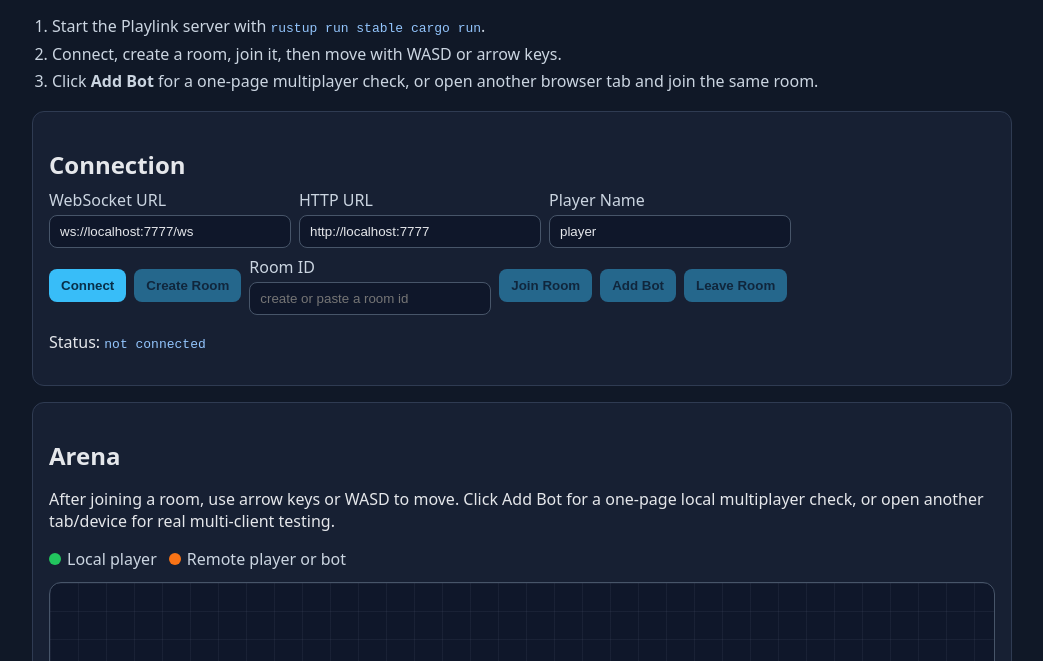
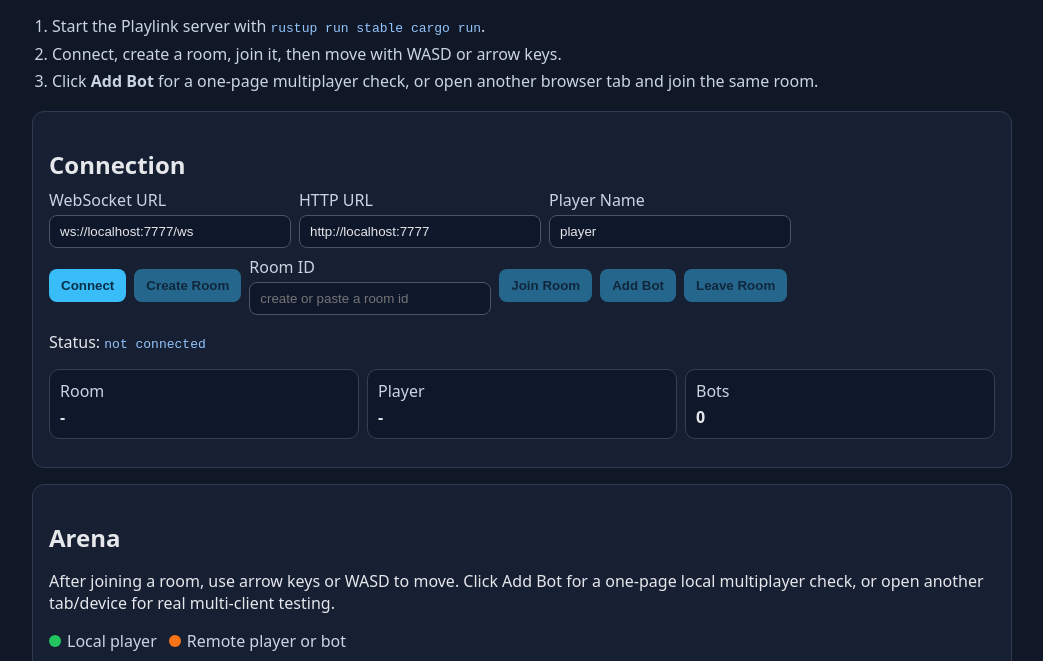
Before and after one commit to blonyar/playlink, a website with bundled scripts: page examples/js-client/mini-game.html in a window 1280 px wide. Shown: the part 129-790 px from the top of the page, without its empty margins (118-1161 px from the left). Built offline with nearby package versions, Linux system fonts and the light colour scheme.

Commit message:
Show mini-game session summary

```diff
--- a/examples/js-client/mini-game.html
+++ b/examples/js-client/mini-game.html
@@ -79,6 +79,28 @@
       background: #7dd3fc;
     }
 
+    .stats {
+      display: grid;
+      grid-template-columns: repeat(3, minmax(0, 1fr));
+      gap: 8px;
+      margin: 12px 0;
+    }
+
+    .stat {
+      border: 1px solid #334155;
+      border-radius: 10px;
+      padding: 10px;
+      background: #0f172a;
+      color: #cbd5e1;
+      overflow-wrap: anywhere;
+    }
+
+    .stat strong {
+      display: block;
+      color: #e5e7eb;
+      margin-top: 4px;
+    }
+
     .legend {
       display: flex;
       flex-wrap: wrap;
@@ -132,6 +154,12 @@
     .local { background: #22c55e; color: #052e16; }
     .remote { background: #f97316; color: #431407; }
 
+    @media (max-width: 760px) {
+      .stats {
+        grid-template-columns: 1fr;
+      }
+    }
+
     pre {
       min-height: 160px;
       max-height: 260px;
@@ -181,6 +209,11 @@
         <button id="leaveButton" disabled>Leave Room</button>
       </div>
       <p>Status: <code id="status">not connected</code></p>
+      <div class="stats" aria-label="Current session summary">
+        <div class="stat">Room<strong id="currentRoom">-</strong></div>
+        <div class="stat">Player<strong id="currentPlayer">-</strong></div>
+        <div class="stat">Bots<strong id="botCount">0</strong></div>
+      </div>
     </section>
 
     <section class="panel">
--- a/examples/js-client/mini-game.js
+++ b/examples/js-client/mini-game.js
@@ -11,6 +11,9 @@ const elements = {
   botButton: document.querySelector('#botButton'),
   leaveButton: document.querySelector('#leaveButton'),
   status: document.querySelector('#status'),
+  currentRoom: document.querySelector('#currentRoom'),
+  currentPlayer: document.querySelector('#currentPlayer'),
+  botCount: document.querySelector('#botCount'),
   arena: document.querySelector('#arena'),
   log: document.querySelector('#log'),
 };
@@ -48,6 +51,12 @@ function setConnectedUi(isConnected) {
 function setJoinedUi(isJoined) {
   elements.botButton.disabled = !isJoined;
   elements.leaveButton.disabled = !isJoined;
+}
+
+function renderSessionSummary() {
+  elements.currentRoom.textContent = client?.roomId ?? '-';
+  elements.currentPlayer.textContent = client?.playerId ?? '-';
+  elements.botCount.textContent = String(bots.length);
 }
 
 function playerLabel(playerId) {
@@ -175,6 +184,7 @@ async function createBot() {
     bot.playerId = joined.player_id;
     installClientHandlers(bot.client, { isPrimary: false });
     bots.push(bot);
+    renderSessionSummary();
 
     bot.client.sendRoomMessage({
       kind: 'move',
@@ -284,7 +294,11 @@ elements.connectButton.addEventListener('click', async () => {
     client.socket.addEventListener('close', () => {
       setConnectedUi(false);
       setJoinedUi(false);
+      for (const bot of bots.splice(0)) {
+        bot.client.close();
+      }
       clearPlayers();
+      renderSessionSummary();
       setStatus('disconnected');
       log('connection closed');
     });
@@ -294,11 +308,13 @@ elements.connectButton.addEventListener('click', async () => {
     });
     const server = await client.serverInfo();
     setConnectedUi(true);
+    renderSessionSummary();
     setStatus(`connected to ${server.name} (${server.topology})`);
     log('server info', server);
   } catch (error) {
     client.close();
     client = null;
+    renderSessionSummary();
     setStatus('connection failed');
     log('connection failed', { message: error.message });
   }
@@ -324,6 +340,7 @@ elements.joinButton.addEventListener('click', async () => {
   try {
     const joined = await client.joinRoom(roomId, elements.playerName.value || 'player');
     setJoinedUi(true);
+    renderSessionSummary();
     setStatus(`joined room ${joined.room_id}`);
     localPosition = { x: 50, y: 50 };
     lastLocalPositionSent = { ...localPosition };
@@ -347,10 +364,12 @@ elements.leaveButton.addEventListener('click', async () => {
   for (const bot of bots.splice(0)) {
     bot.client.close();
   }
+  renderSessionSummary();
 
   try {
     await client.leaveRoom();
     clearPlayers();
+    renderSessionSummary();
     setJoinedUi(false);
     setStatus('connected, not in room');
     log('left room');
@@ -358,6 +377,8 @@ elements.leaveButton.addEventListener('click', async () => {
     log('failed to leave room', { message: error.message, code: error.code });
   }
 });
+
+renderSessionSummary();
 
 window.addEventListener('keydown', (event) => {
   const key = event.key.toLowerCase();
```
